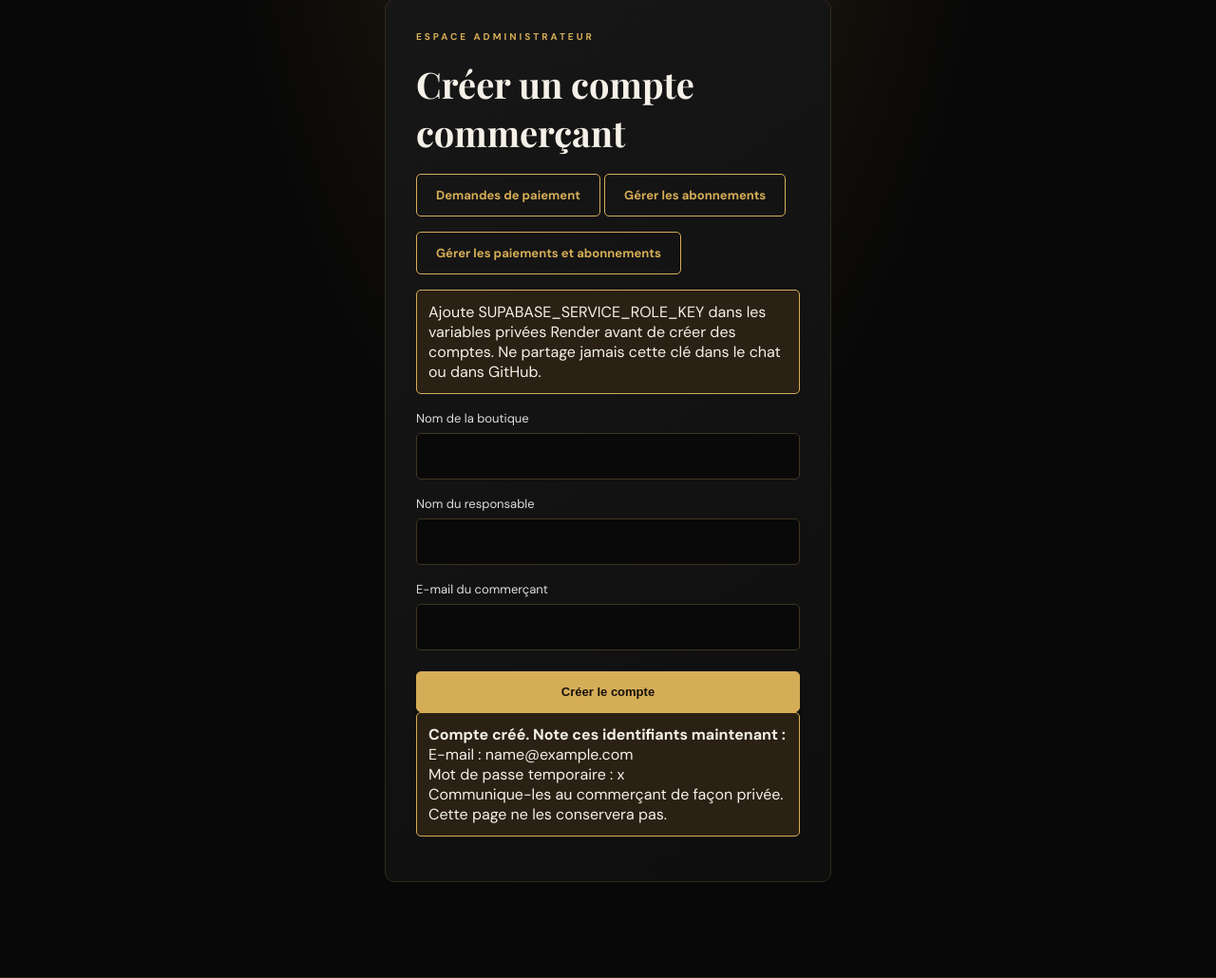
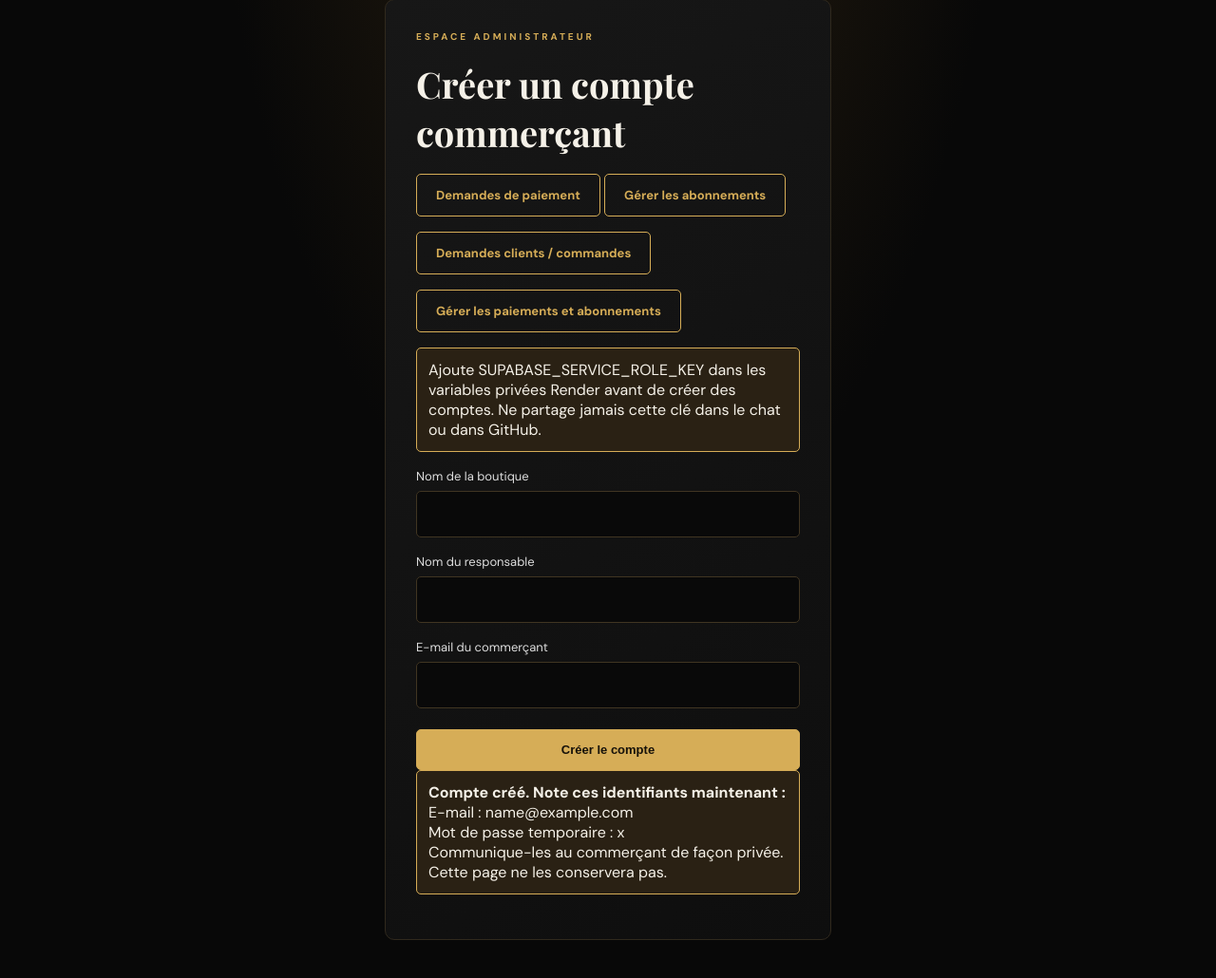
Before and after one commit to ameth99ndiaye-hash/ndiaye-digital-pro-v2, a Flask app: template templates/admin.html in a window 1280 px wide. Shown: the part 196-1226 px from the top of the page at 95% size. Run offline with Flask 3, Linux system fonts and the light colour scheme; the template is opened without the code that fills it: most values are stand-ins (such as "Sample title", 1, 10 or a date in 2020); some libraries are stand-ins or nearby versions.

Commit message:
Add storefront inquiries to admin menu

```diff
--- a/templates/admin.html
+++ b/templates/admin.html
@@ -5,6 +5,7 @@
   <div class="eyebrow">ESPACE ADMINISTRATEUR</div>
   <h1>Créer un compte commerçant</h1>
   <p><a class="btn ghost" href="{{ url_for('admin_payments') }}">Demandes de paiement</a> <a class="btn ghost" href="{{ url_for('admin_subscriptions') }}">Gérer les abonnements</a></p>
+  <p><a class="btn ghost" href="{{ url_for('admin_storefront_inquiries') }}">Demandes clients / commandes</a></p>
   <p><a class="btn ghost" href="{{ url_for('admin_payments') }}">Gérer les paiements et abonnements</a></p>
   {% if not secret_ready %}<p class="notice">Ajoute SUPABASE_SERVICE_ROLE_KEY dans les variables privées Render avant de créer des comptes. Ne partage jamais cette clé dans le chat ou dans GitHub.</p>{% endif %}
   <form method="post">
```
